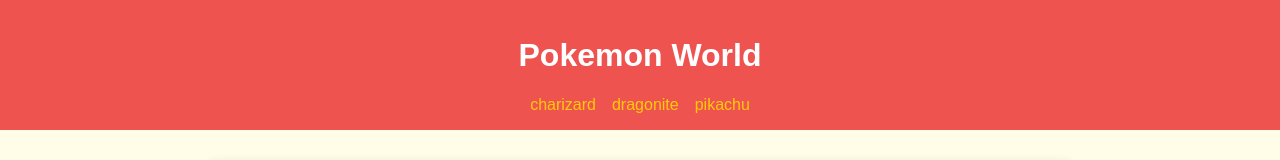
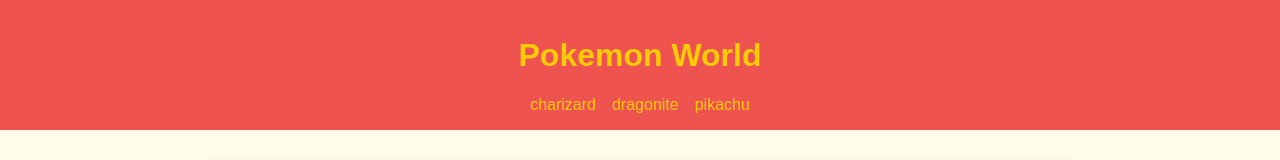
Before and after one commit to Lexicon-LTU-2025/lecture-react-router-intro, a React (Vite) app: page / in a window 1280 px wide. Shown: the top 160 px of the page. Built offline with nearby package versions, Linux system fonts and the light colour scheme.

Commit message:
create link out of header, and show useNavigate

```diff
--- a/src/components/Header.css
+++ b/src/components/Header.css
@@ -5,6 +5,14 @@
   text-align: center;
 }
 
+header a {
+  text-decoration: none;
+}
+
+header h1 {
+  color: #ffcb05;
+}
+
 header .links {
   display: flex;
   gap: 1rem;
--- a/src/components/Header.tsx
+++ b/src/components/Header.tsx
@@ -1,14 +1,25 @@
 import type { ReactElement } from 'react';
-import { NavLink } from 'react-router';
+import { Link, NavLink, useNavigate } from 'react-router';
 import { pokemons } from '../pokemons';
 
 export const Header = (): ReactElement => {
   // We use Object.keys to convert the object to an array and give us the keys
   const pokemonArray = Object.keys(pokemons);
+  const navigate = useNavigate();
+
+  // Programatic navigation. Use Link or NavLink whenever you can, but this one is there as a last resort.
+  const handleOnClick = () => {
+    navigate('/');
+  };
 
   return (
     <header>
-      <h1>Pokemon World</h1>
+      {/* <Link to="/">
+        <h1>Pokemon World</h1>
+      </Link> */}
+
+      <h1 onClick={handleOnClick}>Pokemon World</h1>
+
       <nav className="links">
         {pokemonArray.map((link) => (
           <NavLink className="link" to={`/${link}`}>
--- a/src/main.tsx
+++ b/src/main.tsx
@@ -4,7 +4,7 @@
 import { BrowserRouter, Routes, Route, Navigate, RouterProvider } from 'react-router';
 import { PokemonView } from './views/PokemonView.tsx';
 import { HomeView } from './views/HomeView.tsx';
-import { router } from './router.tsx';
+import { router, routerJSX } from './router.tsx';
 
 // Declarative Router
 // createRoot(document.getElementById('root')!).render(
@@ -23,4 +23,4 @@
 // );
 
 // Data Router
-createRoot(document.getElementById('root')!).render(<RouterProvider router={router} />);
+createRoot(document.getElementById('root')!).render(<RouterProvider router={routerJSX} />);
--- a/src/router.tsx
+++ b/src/router.tsx
@@ -1,8 +1,9 @@
-import { createBrowserRouter } from 'react-router';
+import { createBrowserRouter, createRoutesFromElements, Route } from 'react-router';
 import { App } from './components/App';
 import { HomeView } from './views/HomeView';
 import { PokemonView } from './views/PokemonView';
 
+// Data router with object routes.
 export const router = createBrowserRouter([
   {
     path: '/',
@@ -13,3 +14,13 @@
     ],
   },
 ]);
+
+// Data router with JSX routes.
+export const routerJSX = createBrowserRouter(
+  createRoutesFromElements(
+    <Route path="/" element={<App />}>
+      <Route index element={<HomeView />} />
+      <Route path=":pokemonName" element={<PokemonView />} />
+    </Route>
+  )
+);
```
